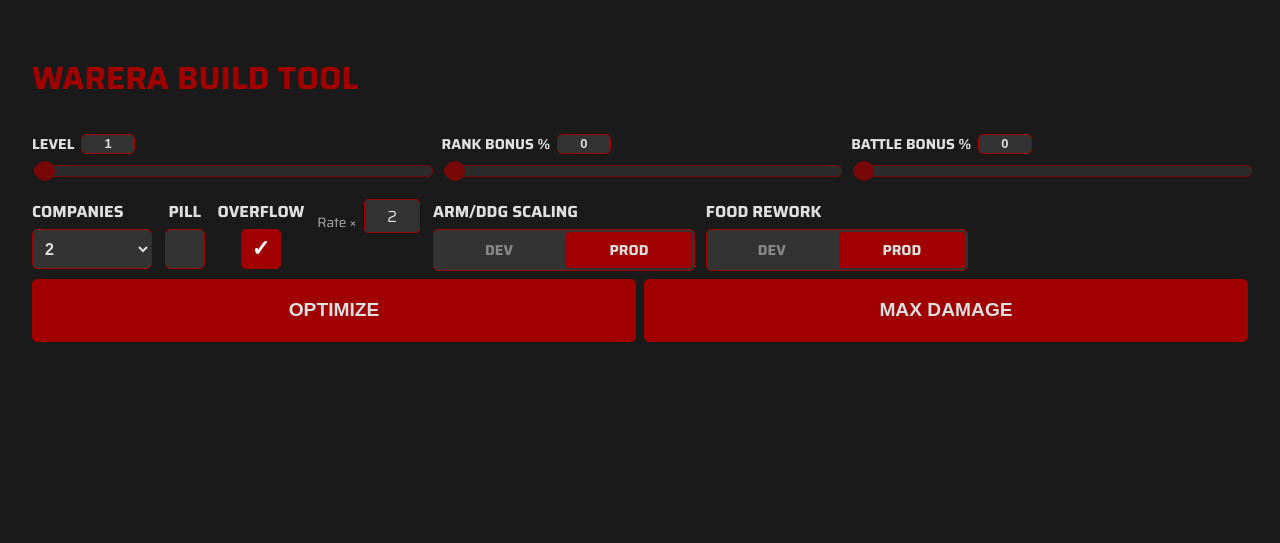
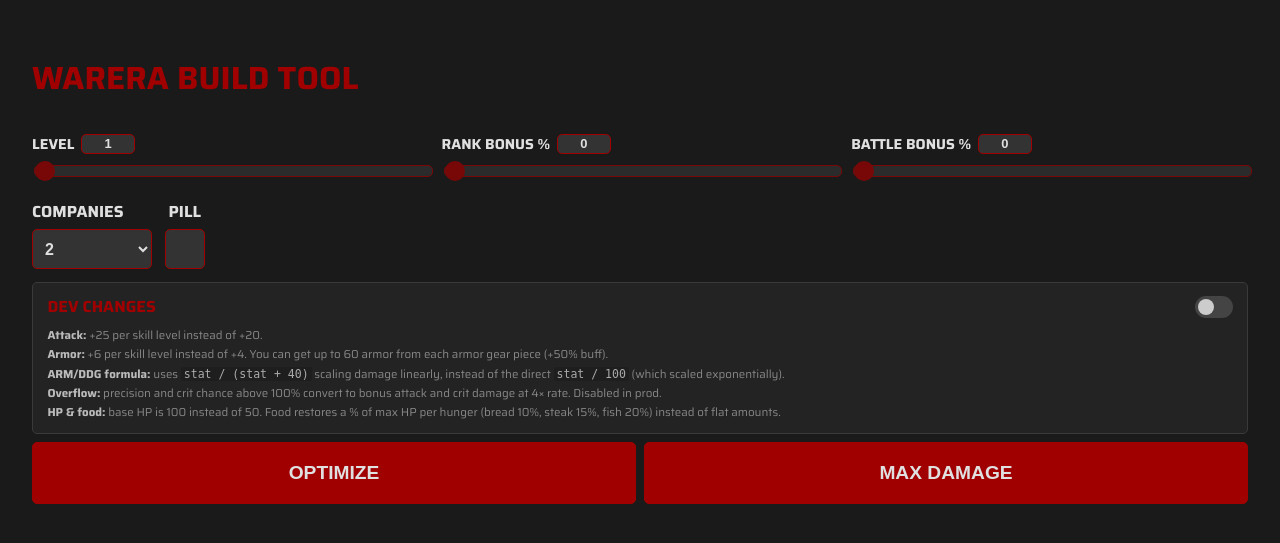
Before and after one commit to TheGroxEmpire/warera-war-planner, a Flask app: page / in a window 1280 px wide. Shown: the top 543 px of the page. Run offline with Flask 3, Linux system fonts and the light colour scheme.

Commit message:
dev toggle

```diff
--- a/requirements.txt
+++ b/requirements.txt
@@ -3,3 +3,4 @@ flask
 gunicorn
 pymoo
 requests
+matplotlib
--- a/static/script.js
+++ b/static/script.js
@@ -43,28 +43,14 @@ document.addEventListener("DOMContentLoaded", () => {
 
     // Filter tabs/slider/button removed — server returns fixed 19+1 builds
 
-    // --- ARM&DDG Scaling Toggle ---
-    const scalingToggle = document.getElementById('scaling-toggle');
-    const scalingInput = document.getElementById('scaling-mode-input');
-    if (scalingToggle) {
-        scalingToggle.addEventListener('click', function() {
+    // --- Dev Mode Toggle ---
+    const devModeToggle = document.getElementById('dev-mode-toggle');
+    const devModeInput = document.getElementById('dev-mode-input');
+    if (devModeToggle) {
+        devModeToggle.addEventListener('click', function() {
             this.classList.toggle('active');
-            const isProd = this.classList.contains('active');
-            scalingInput.value = isProd ? 'prod' : 'dev';
-            document.getElementById('scaling-custom-steps').style.display = isProd ? 'none' : 'block';
-            saveFormState();
-        });
-    }
-
-    // --- HP Scaling Toggle ---
-    const healthScalingToggle = document.getElementById('health-scaling-toggle');
-    const healthScalingInput = document.getElementById('health-scaling-input');
-    if (healthScalingToggle) {
-        healthScalingToggle.addEventListener('click', function() {
-            this.classList.toggle('active');
-            const isProd = this.classList.contains('active');
-            healthScalingInput.value = isProd ? 'prod' : 'dev';
-            document.getElementById('health-custom-step').style.display = isProd ? 'none' : 'block';
+            const isOff = this.classList.contains('active');
+            devModeInput.value = isOff ? 'off' : 'on';
             saveFormState();
         });
     }
@@ -136,16 +122,7 @@ document.addEventListener("DOMContentLoaded", () => {
         localStorage.setItem('wbt_battle_bonus', document.getElementById('battle_bonus-input').value);
         localStorage.setItem('wbt_companies', document.getElementById('companies').value);
         localStorage.setItem('wbt_pill', document.getElementById('pill').checked);
-        localStorage.setItem('wbt_scaling_mode', document.getElementById('scaling-mode-input').value);
-        localStorage.setItem('wbt_health_scaling', document.getElementById('health-scaling-input').value);
-        localStorage.setItem('wbt_arm_step', document.getElementById('arm-step-input').value);
-        localStorage.setItem('wbt_ddg_step', document.getElementById('ddg-step-input').value);
-        localStorage.setItem('wbt_hp_step', document.getElementById('hp-step-input').value);
-        localStorage.setItem('wbt_food_step', document.getElementById('food-step-input').value);
-        localStorage.setItem('wbt_overflow_enabled', document.getElementById('overflow-enabled').checked);
-        localStorage.setItem('wbt_overflow_mult', document.getElementById('overflow-mult-input').value);
-        // localStorage.setItem('wbt_filter_type', document.getElementById('filter-type-input').value);
-        // localStorage.setItem('wbt_filter_value', document.getElementById('filter-value-input').value);
+        localStorage.setItem('wbt_dev_mode', document.getElementById('dev-mode-input').value);
     }
 
     function restoreFormState() {
@@ -173,46 +150,13 @@ document.addEventListener("DOMContentLoaded", () => {
         const pill = localStorage.getItem('wbt_pill');
         if (pill !== null) document.getElementById('pill').checked = pill === 'true';
 
-        const scalingMode = localStorage.getItem('wbt_scaling_mode');
-        if (scalingMode) {
-            document.getElementById('scaling-mode-input').value = scalingMode;
-            const toggle = document.getElementById('scaling-toggle');
-            if (scalingMode === 'prod') toggle.classList.add('active');
-            else {
-                toggle.classList.remove('active');
-                document.getElementById('scaling-custom-steps').style.display = 'block';
-            }
+        const devMode = localStorage.getItem('wbt_dev_mode');
+        if (devMode) {
+            document.getElementById('dev-mode-input').value = devMode;
+            const toggle = document.getElementById('dev-mode-toggle');
+            if (devMode === 'off') toggle.classList.add('active');
+            else toggle.classList.remove('active');
         }
-        const armStep = localStorage.getItem('wbt_arm_step');
-        if (armStep) document.getElementById('arm-step-input').value = armStep;
-        const ddgStep = localStorage.getItem('wbt_ddg_step');
-        if (ddgStep) document.getElementById('ddg-step-input').value = ddgStep;
-
-        const healthScaling = localStorage.getItem('wbt_health_scaling');
-        if (healthScaling) {
-            document.getElementById('health-scaling-input').value = healthScaling;
-            const hToggle = document.getElementById('health-scaling-toggle');
-            if (healthScaling === 'prod') hToggle.classList.add('active');
-            else {
-                hToggle.classList.remove('active');
-                document.getElementById('health-custom-step').style.display = 'block';
-            }
-        }
-        const hpStep = localStorage.getItem('wbt_hp_step');
-        if (hpStep) document.getElementById('hp-step-input').value = hpStep;
-        const foodStep = localStorage.getItem('wbt_food_step');
-        if (foodStep) document.getElementById('food-step-input').value = foodStep;
-
-        const overflowEnabled = localStorage.getItem('wbt_overflow_enabled');
-        if (overflowEnabled !== null) {
-            const checked = overflowEnabled === 'true';
-            document.getElementById('overflow-enabled').checked = checked;
-            document.getElementById('overflow-mult-wrapper').style.display = checked ? 'flex' : 'none';
-        }
-        const overflowMult = localStorage.getItem('wbt_overflow_mult');
-        if (overflowMult) document.getElementById('overflow-mult-input').value = overflowMult;
-
-        // Filter state restore removed
 
         // Re-trigger slider backgrounds after restoring values
         ['level', 'rank_bonus', 'battle_bonus'].forEach(id => {
@@ -241,10 +185,11 @@ document.addEventListener("DOMContentLoaded", () => {
                 if (statVal !== null) {
                     const isPct = i >= 1 && i <= 3;  // Precision, Crit.Chance, Crit.Dmg are %
                     if (i === 4 || i === 5) {  // Armor or Dodge
-                        const scalingMode = scalingInput ? scalingInput.value : 'prod';
+                        const devMode = devModeInput ? devModeInput.value : 'off';
                         const stat = Number(statVal);
-                        if (scalingMode === 'dev') {
-                            const pct = (stat / (stat + 40) * 100).toFixed(1);
+                        if (devMode === 'on') {
+                            const k = 40;
+                            const pct = (stat / (stat + k) * 100).toFixed(1);
                             tooltipText += `: ${stat.toFixed(1)} (${pct}%)`;
                         } else {
                             const pct = i === 4 ? Math.min(90, stat) : stat;  // armor capped at 90%
--- a/static/style.css
+++ b/static/style.css
@@ -325,6 +325,79 @@ th, td {
     flex: 1 1 160px;
     min-width: 150px;
     max-width: 260px;
+}
+
+#dev-mode-wrapper {
+    flex: 1 1 100%;
+    background: #232323;
+    border: 1px solid #3a3a3a;
+    border-radius: 5px;
+    padding: 0.7em 0.9em;
+}
+
+.dev-mode-header {
+    display: flex;
+    align-items: center;
+    justify-content: space-between;
+    margin-bottom: 0.5em;
+}
+
+.dev-mode-title {
+    color: rgb(160, 0, 0);
+    text-transform: uppercase;
+    font-weight: bold;
+    font-size: 1em;
+}
+
+.dev-toggle {
+    position: relative;
+    width: 38px;
+    height: 22px;
+    background: #444;
+    border-radius: 11px;
+    cursor: pointer;
+    transition: background 0.25s;
+    flex-shrink: 0;
+}
+
+.dev-toggle.active {
+    background: rgb(160, 0, 0);
+}
+
+.dev-toggle-knob {
+    position: absolute;
+    top: 3px;
+    left: 3px;
+    width: 16px;
+    height: 16px;
+    background: #ccc;
+    border-radius: 50%;
+    transition: left 0.25s;
+}
+
+.dev-toggle.active .dev-toggle-knob {
+    left: 19px;
+}
+
+.dev-mode-desc {
+    display: flex;
+    flex-direction: column;
+    gap: 2px;
+    font-size: 0.72rem;
+    color: #888;
+    line-height: 1.5;
+}
+
+.dev-mode-desc b {
+    color: #bbb;
+}
+
+.dev-mode-desc code {
+    font-family: monospace;
+    color: #aaa;
+    background: #1e1e1e;
+    padding: 0 3px;
+    border-radius: 2px;
 }
 
 .input-group {
@@ -663,8 +736,7 @@ select, button {
 
     .form-controls-row .input-group,
     .form-controls-row .checkbox-wrapper,
-    .form-controls-row .pill-wrapper,
-    #overflow-mult-wrapper { flex: 1 1 100%; }
+    .form-controls-row .pill-wrapper { flex: 1 1 100%; }
     .filter-tab { flex: 1 1 40%; }
     #results { grid-template-columns: 1fr; }
     .btn-row { flex-direction: column; }
--- a/templates/index.html
+++ b/templates/index.html
@@ -64,64 +64,21 @@
                         <span class="tooltip">If pilled, applies damage bonus and presumes hitting a burst with 100% HP and HUN, plus 7 hourly regens during pill effect.</span>
                     </div>
 
-                    <div class="checkbox-wrapper">
-                        <input type="checkbox" name="overflow_enabled" id="overflow-enabled" checked>
-                        <label for="overflow-enabled">Overflow</label>
-                        <span class="tooltip">When enabled, precision and crit chance above 100% convert to bonus attack and crit damage. Set the multiplier to scale the conversion rate (1.0 = default rate).</span>
-                    </div>
-                    <div id="overflow-mult-wrapper">
-                        <label for="overflow-mult-input" class="step-input-label">Rate ×</label>
-                        <input type="number" id="overflow-mult-input" name="overflow_multiplier"
-                               value="2" min="0" max="10" step="0.1"
-                               class="step-input">
-                    </div>
-
-                    <div class="pill-wrapper">
-                        <label>ARM/DDG Scaling</label>
-                        <div class="pill-toggle active" id="scaling-toggle">
-                            <div class="pill-slider"></div>
-                            <span class="pill-label off">Dev</span>
-                            <span class="pill-label on">Prod</span>
-                        </div>
-                        <input type="hidden" name="scaling_mode" id="scaling-mode-input" value="prod">
-                        <div id="scaling-custom-steps" class="dev-steps-panel">
-                            <div class="step-input-row">
-                                <label for="arm-step-input" class="step-input-label">ARM</label>
-                                <input type="number" id="arm-step-input" name="arm_step" value="6" min="1" max="99" class="step-input">
-                                <label for="ddg-step-input" class="step-input-label">DDG</label>
-                                <input type="number" id="ddg-step-input" name="ddg_step" value="5" min="1" max="99" class="step-input">
+                    <div id="dev-mode-wrapper">
+                        <div class="dev-mode-header">
+                            <span class="dev-mode-title">Dev Changes</span>
+                            <div class="dev-toggle" id="dev-mode-toggle">
+                                <div class="dev-toggle-knob"></div>
                             </div>
                         </div>
-                        <span class="tooltip">Dev: Upcoming linear scaling with K = 40 and 5 stat points per skill level. Prod: Live version, exponential scaling 4 stat points per skill level.</span>
-                    </div>
-
-                    <div class="pill-wrapper">
-                        <label>Food rework</label>
-                        <div class="pill-toggle active" id="health-scaling-toggle">
-                            <div class="pill-slider"></div>
-                            <span class="pill-label off">Dev</span>
-                            <span class="pill-label on">Prod</span>
+                        <div class="dev-mode-desc">
+                            <span><b>Attack:</b> +25 per skill level instead of +20.</span>
+                            <span><b>Armor:</b> +6 per skill level instead of +4. You can get up to 60 armor from each armor gear piece (+50% buff).</span>
+                            <span><b>ARM/DDG formula:</b> uses <code>stat / (stat + 40)</code> scaling damage linearly, instead of the direct <code>stat / 100</code> (which scaled exponentially).</span>
+                            <span><b>Overflow:</b> precision and crit chance above 100% convert to bonus attack and crit damage at 4× rate. Disabled in prod.</span>
+                            <span><b>HP &amp; food:</b> base HP is 100 instead of 50. Food restores a % of max HP per hunger (bread 10%, steak 15%, fish 20%) instead of flat amounts.</span>
                         </div>
-                        <input type="hidden" name="health_scaling" id="health-scaling-input" value="prod">
-                        <div id="health-custom-step" class="dev-steps-panel">
-                            <div class="step-input-row">
-                                <label for="hp-step-input" class="step-input-label">HP step</label>
-                                <input type="number" id="hp-step-input" name="hp_step" value="15" min="1" max="99" class="step-input">
-                            </div>
-                            <div class="step-input-row">
-                                <label for="food-step-input" class="step-input-label">Food step %</label>
-                                <input type="number" id="food-step-input" name="food_step" value="10" min="1" max="99" class="step-input">
-                            </div>
-                            <div class="step-input-row">
-                                <label for="base-hp-input" class="step-input-label">Base HP</label>
-                                <input type="number" id="base-hp-input" name="base_hp" value="100" min="1" max="9999" class="step-input">
-                            </div>
-                            <div class="step-input-row">
-                                <label for="base-hun-input" class="step-input-label">Base HUN</label>
-                                <input type="number" id="base-hun-input" name="base_hun" value="5" min="1" max="999" class="step-input">
-                            </div>
-                        </div>
-                        <span class="tooltip">Dev: HP per skill level set by HP step. Food restores % of total HP — bread = food step %, steak = 2×, fish = 3×. Prod: 10 HP per skill level, food gives flat HP.</span>
+                        <input type="hidden" name="dev_mode" id="dev-mode-input" value="off">
                     </div>
                 </div>
 
@@ -162,10 +119,5 @@
         <div id="results"></div>
     </div>
     <script src="/static/script.js"></script>
-    <script>
-        document.getElementById('overflow-enabled').addEventListener('change', function() {
-            document.getElementById('overflow-mult-wrapper').style.display = this.checked ? 'flex' : 'none';
-        });
-    </script>
 </body>
 </html>
--- a/warera/app.py
+++ b/warera/app.py
@@ -94,19 +94,17 @@ def run_optimization():
     rank_bonus = 1 + (float(request.form.get("rank_bonus", 0)) / 100)
     battle_bonus = 1 + (float(request.form.get("battle_bonus", 0)) / 100)
     rank_bonus = rank_bonus * battle_bonus
-    scaling_mode = request.form.get("scaling_mode", "prod")
-    health_scaling = request.form.get("health_scaling", "prod")
-    arm_step = int(request.form.get("arm_step", 6))
-    ddg_step = int(request.form.get("ddg_step", 5))
-    hp_step = int(request.form.get("hp_step", 15))
-    food_step = int(request.form.get("food_step", 10))
-    base_hp_raw = request.form.get("base_hp")
-    base_hun_raw = request.form.get("base_hun")
-    base_hp = int(base_hp_raw) if base_hp_raw else None
-    base_hun = int(base_hun_raw) if base_hun_raw else None
-    overflow_enabled = request.form.get("overflow_enabled") == "on"
-    overflow_mult_raw = float(request.form.get("overflow_multiplier", 1.0))
-    overflow_multiplier = overflow_mult_raw if overflow_enabled else 0.0
+    dev_mode = request.form.get("dev_mode") == "on"
+    scaling_mode          = "dev" if dev_mode else "prod"
+    health_scaling        = "dev" if dev_mode else "prod"
+    overflow_multiplier   = 4.0  if dev_mode else 0.0
+    armor_gear_multiplier = 1.5  if dev_mode else 1.0
+    hp_step    = 10
+    bread_pct  = 10
+    steak_pct  = 15
+    fish_pct   = 20
+    base_hp    = 100 if dev_mode else None
+    base_hun   = None
 
     # Calculate skill point cost for companies
     company_cost = 0
@@ -126,14 +124,14 @@ def run_optimization():
 
     # --- Max damage mode: dedicated single-objective optimization ---
     if mode == "max_damage":
-        md = optimize_max_damage(adjusted_level, rank_bonus=rank_bonus, pill_mode=pill, pill_price=pill_price, scaling_mode=scaling_mode, health_scaling=health_scaling, arm_step=arm_step, ddg_step=ddg_step, hp_step=hp_step, food_step=food_step, overflow_multiplier=overflow_multiplier, base_hp=base_hp, base_hun=base_hun)
+        md = optimize_max_damage(adjusted_level, rank_bonus=rank_bonus, pill_mode=pill, pill_price=pill_price, scaling_mode=scaling_mode, health_scaling=health_scaling, hp_step=hp_step, bread_pct=bread_pct, steak_pct=steak_pct, fish_pct=fish_pct, overflow_multiplier=overflow_multiplier, base_hp=base_hp, base_hun=base_hun, armor_gear_multiplier=armor_gear_multiplier)
         if md is None:
             return jsonify(builds=[])
         md["is_highest_damage"] = True
         md = _enrich_build(md, pill, scaling_mode, scrap_price, case1_price)
         return jsonify(builds=convert_numpy_types([md]))
 
-    res = optimize(adjusted_level, verbose=True, rank_bonus=rank_bonus, pill_mode=pill, pill_price=pill_price, scaling_mode=scaling_mode, health_scaling=health_scaling, arm_step=arm_step, ddg_step=ddg_step, hp_step=hp_step, food_step=food_step, overflow_multiplier=overflow_multiplier, base_hp=base_hp, base_hun=base_hun)
+    res = optimize(adjusted_level, verbose=True, rank_bonus=rank_bonus, pill_mode=pill, pill_price=pill_price, scaling_mode=scaling_mode, health_scaling=health_scaling, hp_step=hp_step, bread_pct=bread_pct, steak_pct=steak_pct, fish_pct=fish_pct, overflow_multiplier=overflow_multiplier, base_hp=base_hp, base_hun=base_hun, armor_gear_multiplier=armor_gear_multiplier)
     X = None
     if hasattr(res, "algorithm") and hasattr(res.algorithm, "pop") and len(res.algorithm.pop) > 0:
         try:
@@ -153,7 +151,7 @@ def run_optimization():
         gear_idx   = row[8:14]
         ammo_idx   = int(row[14])
         food_idx   = int(row[15])
-        total_damage, total_cost, diag = compute_totals(skill_lvls, gear_idx, ammo_idx, food_idx, rank_bonus=rank_bonus, pill_mode=pill, pill_price=pill_price, scaling_mode=scaling_mode, health_scaling=health_scaling, arm_step=arm_step, ddg_step=ddg_step, hp_step=hp_step, food_step=food_step, overflow_multiplier=overflow_multiplier, base_hp=base_hp, base_hun=base_hun)
+        total_damage, total_cost, diag = compute_totals(skill_lvls, gear_idx, ammo_idx, food_idx, rank_bonus=rank_bonus, pill_mode=pill, pill_price=pill_price, scaling_mode=scaling_mode, health_scaling=health_scaling, hp_step=hp_step, bread_pct=bread_pct, steak_pct=steak_pct, fish_pct=fish_pct, overflow_multiplier=overflow_multiplier, base_hp=base_hp, base_hun=base_hun, armor_gear_multiplier=armor_gear_multiplier)
         skill_cost = int(np.sum(SKILL_LEVEL_COST[skill_lvls]))
         details.append({
             "skill_lvls": skill_lvls.tolist(),
@@ -186,7 +184,7 @@ def run_optimization():
         d["net_cost"] = d["total_cost"] - (total_scrap * scrap_price) - case_value
 
     # --- Always compute the max damage build for use as upper bound ---
-    md = optimize_max_damage(adjusted_level, rank_bonus=rank_bonus, pill_mode=pill, pill_price=pill_price, scaling_mode=scaling_mode, health_scaling=health_scaling, arm_step=arm_step, ddg_step=ddg_step, hp_step=hp_step, food_step=food_step, overflow_multiplier=overflow_multiplier, base_hp=base_hp, base_hun=base_hun)
+    md = optimize_max_damage(adjusted_level, rank_bonus=rank_bonus, pill_mode=pill, pill_price=pill_price, scaling_mode=scaling_mode, health_scaling=health_scaling, hp_step=hp_step, bread_pct=bread_pct, steak_pct=steak_pct, fish_pct=fish_pct, overflow_multiplier=overflow_multiplier, base_hp=base_hp, base_hun=base_hun, armor_gear_multiplier=armor_gear_multiplier)
     if md is not None:
         md['is_highest_damage'] = True
         md = _enrich_build(md, pill, scaling_mode, scrap_price, case1_price)
```
Also changed, not shown: warera/config.py (+4 -4 lines), warera/model.py (+10 -6 lines), warera/optimization.py (+23 -21 lines), warera/stats.py (+8 -6 lines), .claude/settings.local.json (added), 1 other file.
